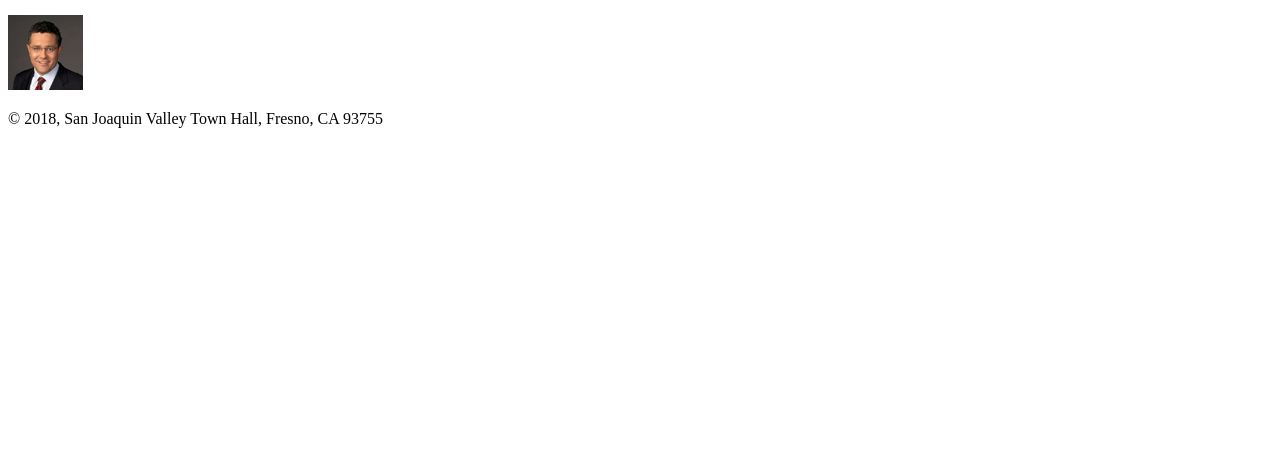
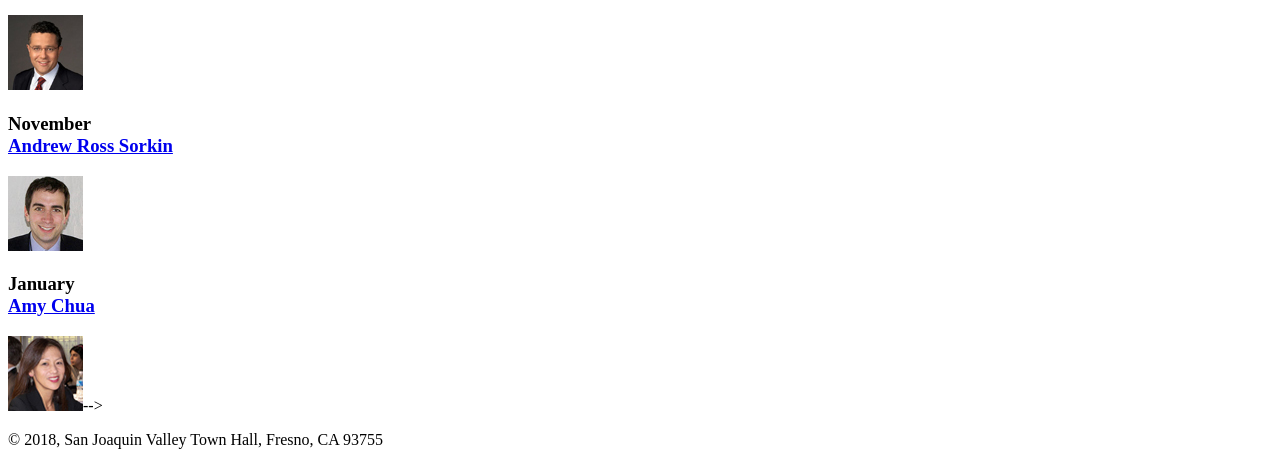
Before and after one commit to mrpavsss/A08, a plain HTML site: page index.html in a window 1280 px wide. Shown: the part 570-1035 px from the top of the page. Before the commit the page ends 800 px from the top, so only its background shows below. Drawn offline with Linux system fonts and the light colour scheme.

Commit message:
Starting Assignment 8

```diff
--- a/index.html
+++ b/index.html
@@ -33,10 +33,10 @@
 	<h1>This season's guest speakers</h1>
 	<h3>October<br><a href="speakers/toobin.html">Jeffrey Toobin</a></h3>
 	<img src="images/toobin75.jpg" alt="Jeffrey Toobin photo">
-	<!--		<h3>November<br><a href="speakers/sorkin.html">Andrew Ross Sorkin</a></h3>
-            <img src="images/sorkin75.jpg" alt="Andrew Ross Sorkin photo">
-            <h3>January<br><a href="speakers/chua.html">Amy Chua</a></h3>
-            <img src="images/chua75.jpg" alt="Amy Chua photo">-->
+	<h3>November<br><a href="speakers/sorkin.html">Andrew Ross Sorkin</a></h3>
+    <img src="images/sorkin75.jpg" alt="Andrew Ross Sorkin photo">
+    <h3>January<br><a href="speakers/chua.html">Amy Chua</a></h3>
+    <img src="images/chua75.jpg" alt="Amy Chua photo">-->
 </main>
 <footer>
 	<p>&copy; 2018, San Joaquin Valley Town Hall, Fresno, CA 93755</p>
```
Also changed, not shown: images/chua75.jpg (added), images/eire75.jpg (added), images/sampson75.jpg (added), images/sampson_dinosaur.jpg (added), images/sorkin75.jpg (added), images/sorkin_desk260.jpg (added), images/tynan75.jpg (added), images/tynan_wave.jpg (added).
